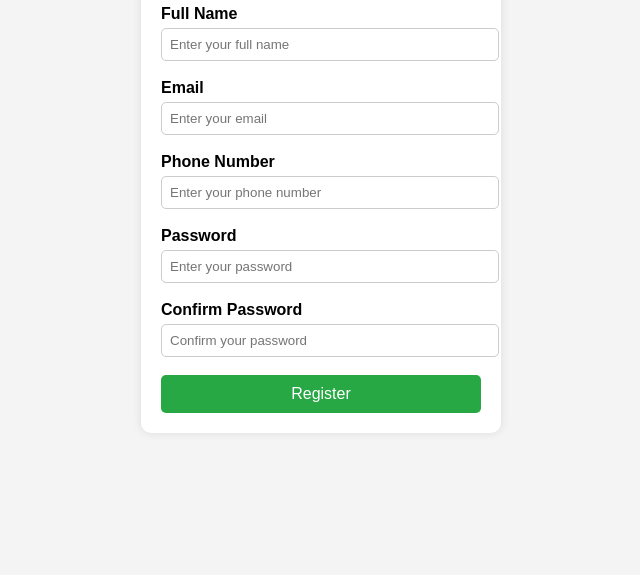
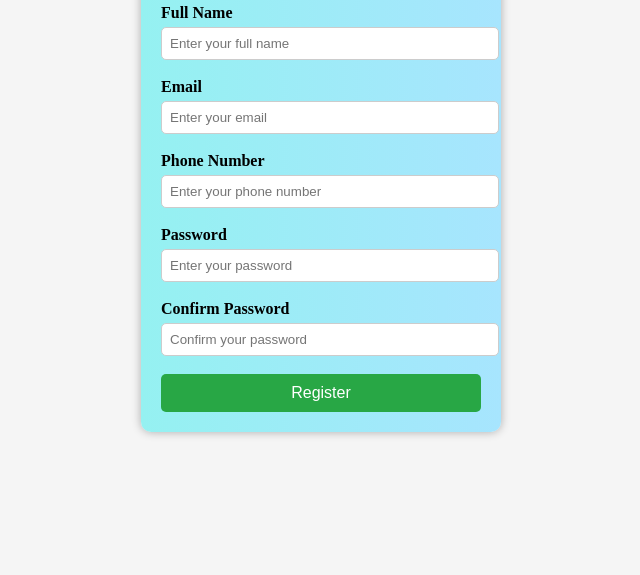
Before and after one commit to KSVSChaitanya/Registration-Form, a plain HTML site: page index.html in a window 1280 px wide. Shown: the part 225-800 px from the top of the page, without its empty margins (319-959 px from the left). Drawn offline with Linux system fonts and the light colour scheme.

Commit message:
Update style.css

```diff
--- a/style.css
+++ b/style.css
@@ -1,6 +1,6 @@
 body {
-    font-family: Arial, sans-serif;
-    background: #f4f4f4;
+    font-family:initial;
+    background:whitesmoke;
     display: flex;
     justify-content: center;
     align-items: center;
@@ -9,21 +9,16 @@ body {
 }
 
 .container {
-    background: #fff;
+    background:linear-gradient(to right,rgb(149, 241, 241),rgb(167, 229, 254));
     padding: 20px;
     border-radius: 10px;
-    box-shadow: 0 0 10px rgba(0, 0, 0, 0.1);
+    box-shadow: 0 0 10px rgba(0, 0, 0, 0.3);
     width: 320px;
 }
 
 h2 {
     text-align: center;
     margin-bottom: 20px;
-}
-
-.input-group {
-    margin-bottom: 15px;
-    position: relative;
 }
 
 label {
```
